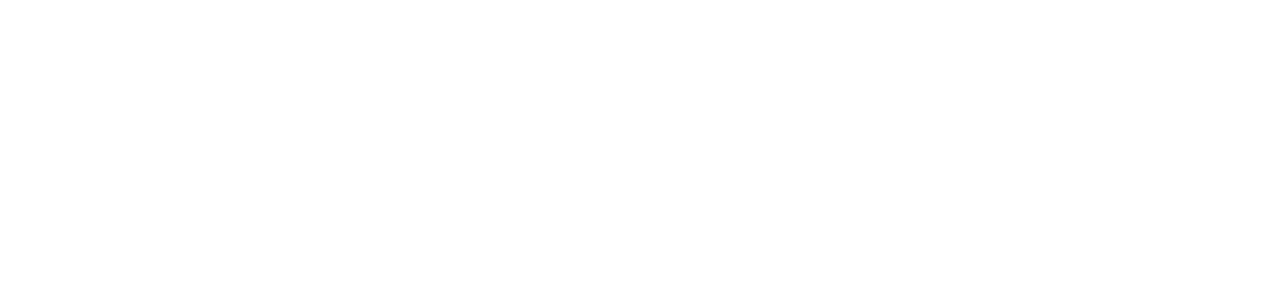
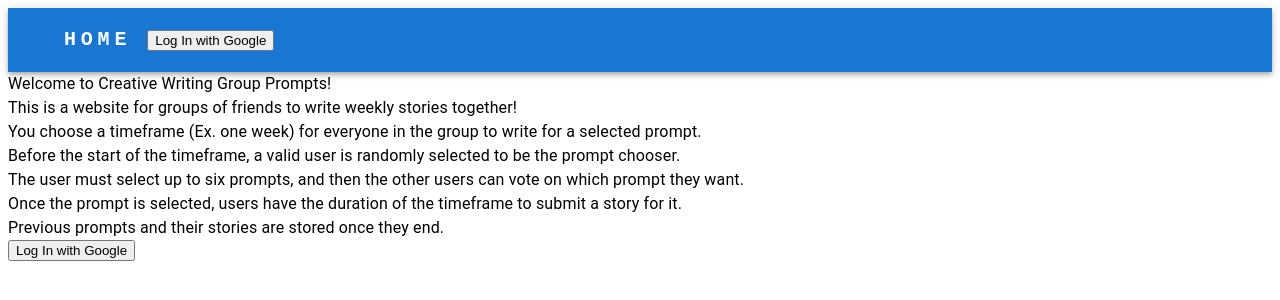
Before and after one commit to wcolburn/CreativeWritingGroupPrompts, a Next.js app: page / in a window 1280 px wide. Shown: the top 300 px of the page. Built offline with nearby package versions, Linux system fonts and the light colour scheme; no server answers.

Commit message:
Add auth and homepage

```diff
--- /dev/null
+++ b/src/app/firebase.js
@@ -0,0 +1,21 @@
+import { getAuth } from "firebase/auth";
+import { getFirestore } from "firebase/firestore";
+import { initializeApp } from "firebase/app";
+// TODO: Add SDKs for Firebase products that you want to use
+// https://firebase.google.com/docs/web/setup#available-libraries
+
+// Your web app's Firebase configuration
+const firebaseConfig = {
+  apiKey: process.env.NEXT_PUBLIC_FIREBASE_API_KEY,
+  authDomain: "creativewritinggroupprompts.firebaseapp.com",
+  projectId: "creativewritinggroupprompts",
+  storageBucket: "creativewritinggroupprompts.firebasestorage.app",
+  messagingSenderId: "36048745350",
+  appId: "1:36048745350:web:c9613a0720d2f355113207"
+};
+
+// Initialize Firebase
+const app = initializeApp(firebaseConfig);
+
+export const db = getFirestore(app);
+export const auth = getAuth();
--- a/src/app/layout.tsx
+++ b/src/app/layout.tsx
@@ -1,4 +1,5 @@
 import type { Metadata } from "next";
+import { UserContextProvider } from "@/context/userContext";
 
 export const metadata: Metadata = {
   title: "Creative Writing Group Prompts",
@@ -12,9 +13,11 @@ export default function RootLayout({
 }>) {
   return (
     <html lang="en">
-      <body>
-        {children}
-      </body>
+      <UserContextProvider>
+        <body>
+          {children}
+        </body>
+      </UserContextProvider>
     </html>
   );
 }
--- a/src/app/page.tsx
+++ b/src/app/page.tsx
@@ -1,9 +1,42 @@
+'use client';
+
+import { LogInButton } from "@/components/LogInButton";
+import NavBar from "@/components/Navbar";
+import { useUserContext } from "@/context/userContext";
+import { Typography } from "@mui/material";
 
 
 export default function Home() {
+
+  const user  = useUserContext();
+
   return (
     <div>
-
+     <header> <NavBar /> </header>
+     <main>
+      {
+        user ? (
+          <div>Hey!</div>
+        ) : (
+          <WelcomeNewUser />
+        )
+      }
+     </main>
     </div>
   );
 }
+
+function WelcomeNewUser() {
+  return (
+    <div>
+      <Typography>Welcome to Creative Writing Group Prompts!</Typography>
+      <Typography>This is a website for groups of friends to write weekly stories together!</Typography>
+      <Typography>You choose a timeframe (Ex. one week) for everyone in the group to write for a selected prompt.</Typography>
+      <Typography>Before the start of the timeframe, a valid user is randomly selected to be the prompt chooser.</Typography>
+      <Typography>The user must select up to six prompts, and then the other users can vote on which prompt they want.</Typography>
+      <Typography>Once the prompt is selected, users have the duration of the timeframe to submit a story for it.</Typography>
+      <Typography>Previous prompts and their stories are stored once they end.</Typography>
+      <LogInButton />
+    </div>
+  )
+}
--- /dev/null
+++ b/src/components/LogInButton.tsx
@@ -0,0 +1,31 @@
+'use client';
+import { useUserContext, logOut, googleSignIn } from "@/context/userContext";
+import { ProfileLink } from "./Navbar";
+import { UserProfilePicture } from "./userProfilePicture";
+
+export function LogInButton() {
+
+    const user = useUserContext();
+
+    function handleLogout() {
+        logOut();
+    }
+
+    function handleGoogleLogin() {
+        googleSignIn();
+    }
+
+    return (
+        <div>
+            {user ? (
+                <div style={{ display: "flex", justifyContent: "center", alignItems: "center", gap: 20 }}>
+                    <ProfileLink />
+                    <button onClick={handleLogout}>Log Out</button>
+                    <UserProfilePicture user={user} />
+                </div>
+            ) : (
+                <button onClick={handleGoogleLogin}>Log In with Google</button>
+            )}
+        </div>
+    );
+}
--- /dev/null
+++ b/src/components/Navbar.tsx
@@ -0,0 +1,63 @@
+'use client'
+
+import Link from "next/link"
+import { AppBar, Toolbar, Typography,  Container, Box } from '@mui/material'
+
+import { LogInButton } from "./LogInButton";
+
+export default function NavBar() {
+
+  return (
+    <AppBar position="static">
+      <Container>
+        <Toolbar disableGutters>
+
+        <HomeLink />
+
+        <LogInButton />
+
+        </Toolbar>
+      </Container>
+    </AppBar>
+  );
+}
+
+function HomeLink() {
+    return (
+        <Link href="/" style={{color: "#fff", textDecoration: 'none'}}>
+            <Typography
+                variant="h6"
+                noWrap
+                sx={{
+                mr: 2,
+                fontFamily: 'monospace',
+                fontWeight: 700,
+                letterSpacing: '.3rem',
+
+                }}
+            >
+                HOME
+            </Typography>
+        </Link>
+    )
+}
+
+export function ProfileLink() {
+    return (
+        <Link href="/profile" style={{color: "#fff", textDecoration: 'none'}}>
+            <Typography
+                variant="h6"
+                noWrap
+                sx={{
+                mr: 2,
+                fontFamily: 'monospace',
+                fontWeight: 700,
+                letterSpacing: '.3rem',
+
+                }}
+            >
+                PROFILE
+            </Typography>
+        </Link>
+    )
+}
--- /dev/null
+++ b/src/components/userProfilePicture.tsx
@@ -0,0 +1,15 @@
+import { AuthUser } from "@/context/userContext"
+
+export function UserProfilePicture(props: {user: AuthUser}) {
+    return (
+        <div>
+        {
+            props.user?.photoURL ? (
+                <img src={props.user.photoURL} height={40} width={40} />
+            ) : (
+                <div></div>
+            )
+        }
+        </div>
+    )
+}
--- /dev/null
+++ b/src/context/userContext.tsx
@@ -0,0 +1,113 @@
+'use client';
+
+import { createContext, useContext, useState, ReactNode, useEffect } from "react";
+// Auth
+import { auth } from "../app/firebase";
+import { signOut, signInWithPopup, GoogleAuthProvider, User } from "firebase/auth";
+// Database
+import { db } from "../app/firebase";
+import { getDoc, setDoc, doc } from "firebase/firestore";
+
+export type AuthUser = User | null;
+type UserSettings = {
+    id: string;
+    occupation: string;
+    organization: string;
+    linkedin: string;
+    github: string;
+}
+
+const UserContext = createContext<{
+    user: AuthUser,
+    userSettings: UserSettings | null,
+    saveUserSettings: Function
+} | undefined>(undefined);
+
+export function UserContextProvider({ children } : { children: ReactNode}) {
+    const [user, setUser] = useState<AuthUser>(null);
+    const [userSettings, setUserSettings] = useState<UserSettings | null>(null);
+
+    function saveUserSettings(occupation: string, organization: string, linkedin: string, github: string) {
+        if (user != null) {
+            setUserSettings({
+                id: user.uid,
+                occupation: occupation,
+                organization: organization,
+                linkedin: linkedin,
+                github: github
+            })
+        }
+    }
+
+    useEffect(() => {
+        if (userSettings != null) {
+            writeUserSettings(userSettings)
+        }
+    }, [userSettings])
+
+    useEffect(() => {
+        const unsubscribe = auth.onAuthStateChanged((user) => findUser(user));
+        return unsubscribe;
+    }, [])
+
+    async function findUser(user: AuthUser) {
+        setUser(user);
+        if (user !== null) {
+            setUserSettings( await findUserSettings(user.uid));
+        } else {
+            setUserSettings(null);
+        }
+    }
+
+    return (
+        <UserContext.Provider value={{ user, userSettings, saveUserSettings }}>
+            {children}
+        </UserContext.Provider>
+    )
+}
+
+async function findUserSettings(uid: string) {
+    const docRef = doc(db, "users", uid);
+    const docSnap = await getDoc(docRef);
+
+    if (docSnap.exists()) {
+        const data = docSnap.data();
+        return { id: docSnap.id, occupation: data.occupation, organization: data.organization, linkedin: data.linkedin, github: data.github }
+    } else {
+        return null;
+    }
+}
+
+function writeUserSettings(userSettings: UserSettings) {
+    setDoc(doc(db, "users", userSettings.id), {
+        occupation: userSettings.occupation,
+        organization: userSettings.organization,
+        linkedin: userSettings.linkedin,
+        github: userSettings.github
+    });
+}
+
+export const googleSignIn = () => {
+    const provider = new GoogleAuthProvider();
+    signInWithPopup(auth, provider);
+}
+
+export const logOut = () => {
+    signOut(auth);
+}
+
+export function useUserContext() {
+    const context = useContext(UserContext);
+    console.log(context?.user)
+    return context?.user;
+}
+
+export function useUserSettingsContext() {
+    const context = useContext(UserContext);
+    return context?.userSettings;
+}
+
+export function useSaveUserSettingsContext() {
+    const context = useContext(UserContext);
+    return context?.saveUserSettings;
+}
```
Also changed, not shown: package.json (+8 -4 lines), 1 other file (tests, documents, lock files or other folders).
